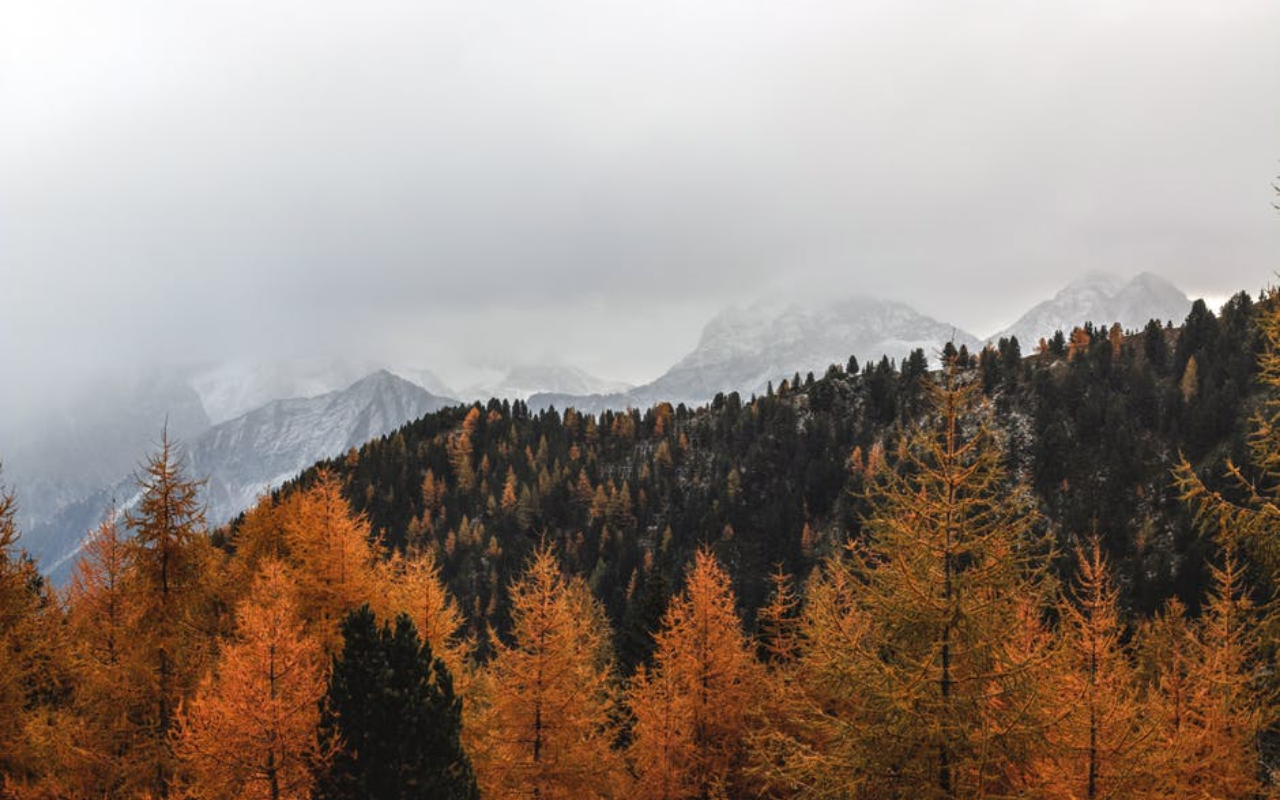
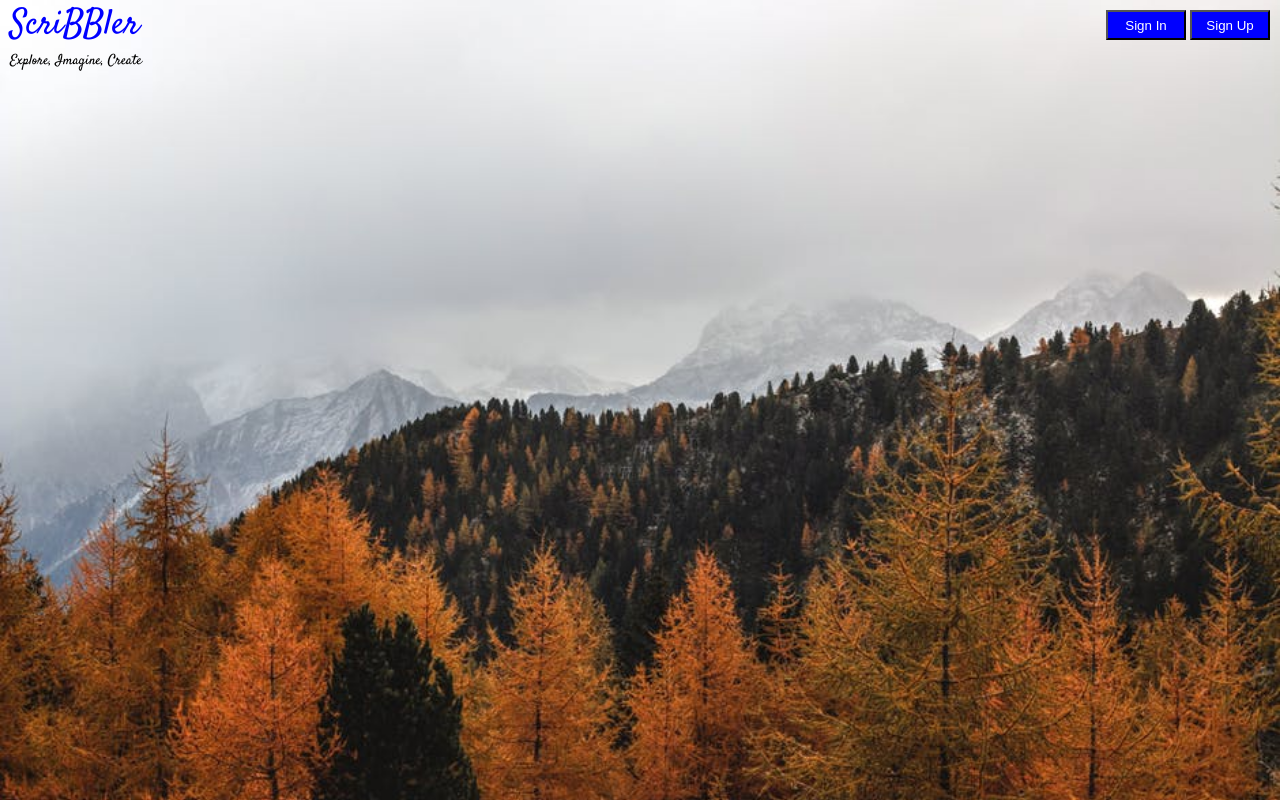
Before and after one commit to souro89/frontendProject, a plain HTML site: page index.html in a window 1280 px wide. Drawn offline with Linux system fonts and the light colour scheme.

Commit message:
Header Completed

```diff
--- a/css/index.css
+++ b/css/index.css
@@ -1,13 +1,50 @@
-body{
-   background: url('background.jpg');
+body {
+  background: url("background.jpg");
   background-repeat: no-repeat;
   background-attachment: fixed;
   background-position: center center;
   background-size: cover;
   margin: 0 !important;
-   background-size: 100% cover!important;
-   overflow:hidden;
+  background-size: 100% cover !important;
+  overflow: hidden;
   display: block;
 }
 
 /* Set a style for the rest of the elements besides the header elements on the index.html page */
+
+.title {
+  padding-left: 10px;
+
+  float: left;
+}
+.login-button {
+  padding: 10px;
+  float: right;
+}
+
+.main-logo {
+  margin: 0;
+  font-family: "Satisfy";
+  color: blue;
+  font-size: 35px;
+}
+
+.sub-logo {
+  margin: 0;
+  font-family: "Satisfy", cursive;
+  font-size: 14px;
+}
+
+#signup {
+  background-color: blue;
+  color: white;
+  width: 80px;
+  height: 30px;
+}
+
+#signin {
+  background-color: blue;
+  color: white;
+  width: 80px;
+  height: 30px;
+}
--- a/index.html
+++ b/index.html
@@ -1,55 +1,49 @@
 <!DOCTYPE html>
 <html>
   <head>
-
     <!-- Place all CSS for header in this file -->
-    <link href='css\header.css' rel='stylesheet' type='text/css'>
+    <link href="css\header.css" rel="stylesheet" type="text/css" />
 
     <!-- Place all CSS for the rest of the elements in this file -->
-    <link href='css\index.css' rel='stylesheet' type='text/css'>
+    <link href="css\index.css" rel="stylesheet" type="text/css" />
 
     <!-- Place all CSS for fonts in this file -->
-    <link href='css\font.css' rel='stylesheet' type='text/css'>
-
+    <link href="css\font.css" rel="stylesheet" type="text/css" />
   </head>
   <body>
     <div id="main-container-div">
-
       <div class="header">
-
         <!-- Insert code for Sign Up, Sign In button here. Add code for "ScriBBler" heading and the sub-heading -->
-
+        <div class="col-xs-8 title">
+          <p class="main-logo">ScriBBler</p>
+          <p class="sub-logo">Explore, Imagine, Create</p>
+        </div>
+        <div class="col-xs-4 login-button">
+          <button id="signup">Sign In</button>
+          <button id="signin">Sign Up</button>
+        </div>
       </div>
 
       <div class="postButtons">
-
         <!-- Insert code for All Posts & Create Post button here -->
-
       </div>
     </div>
 
     <div>
-
       <!-- Insert code for Sign In modal here -->
-
     </div>
 
     <div>
-
       <!-- Insert code for Sign Up modal here -->
-
     </div>
 
     <div>
-
       <!-- Insert code for Create Post modal here -->
-
     </div>
 
     <!-- Place all Javascript for header in this file -->
     <script src="js\header.js"></script>
     <!-- Place all Javascript for rest of the elements in this file -->
     <script src="js\index.js"></script>
-
   </body>
 </html>
```
Lines whose indentation alone changed are shown as unchanged.
